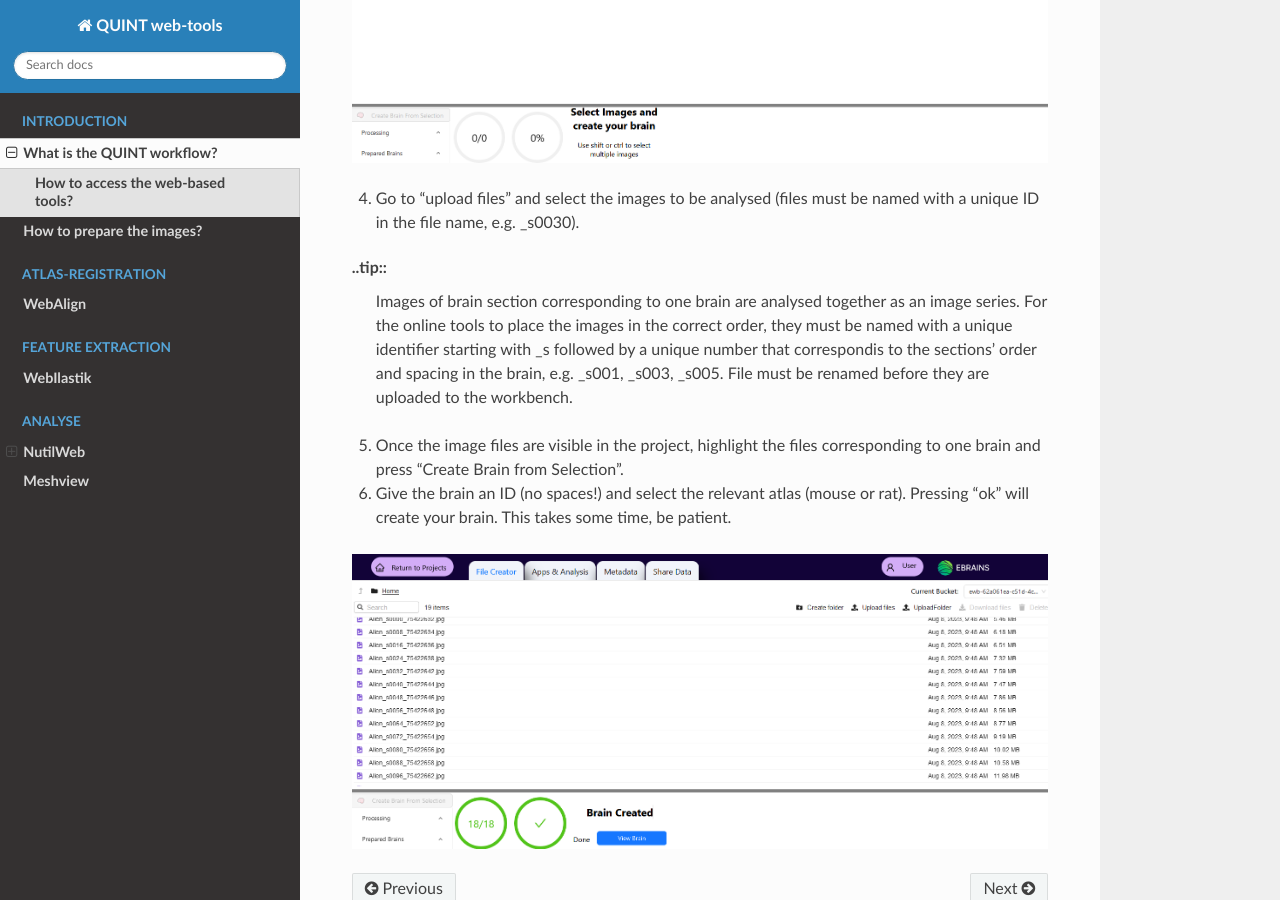
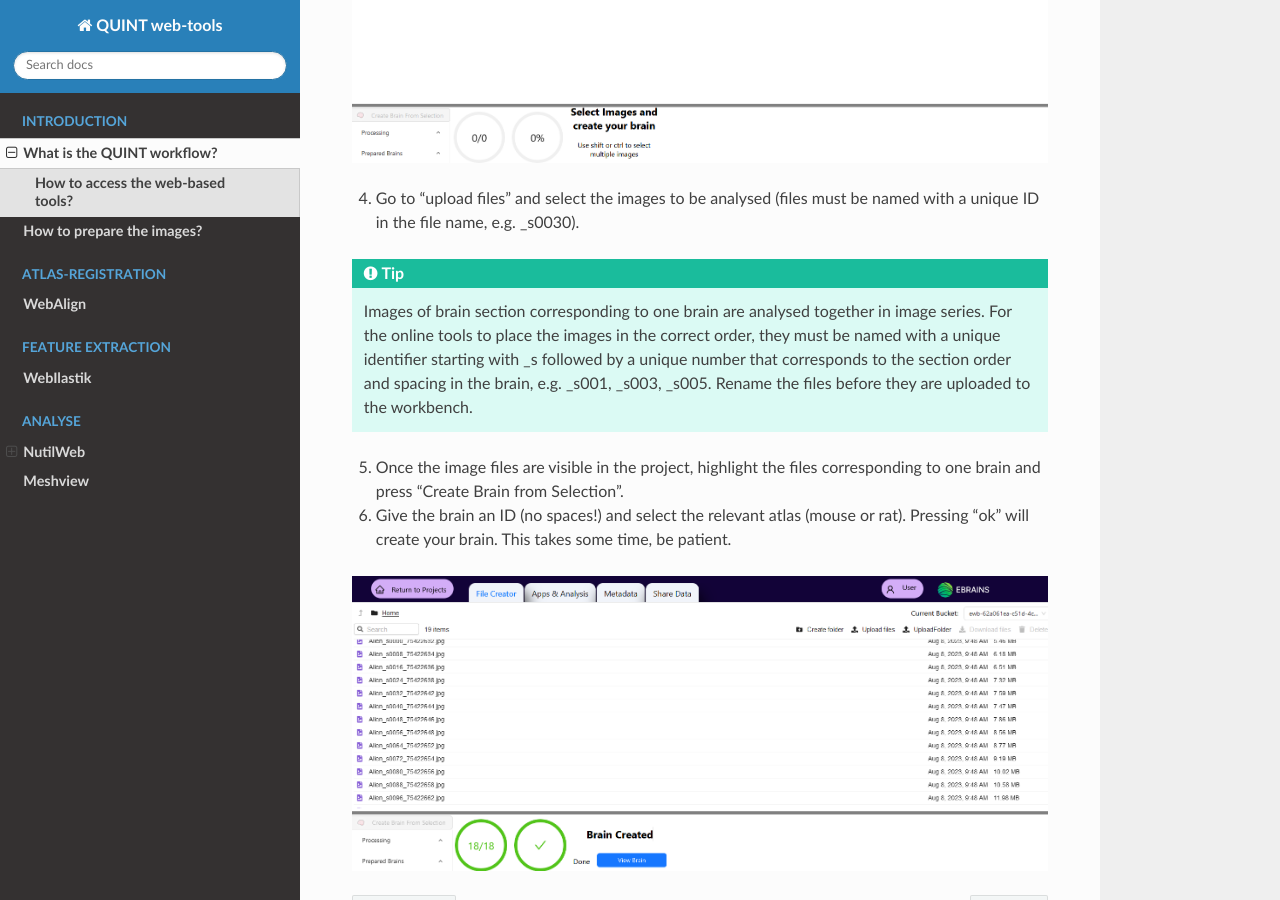
Before and after one commit to Neural-Systems-at-UIO/QUINT_webtools, a Sphinx documentation site: the page built from docs/QUINTintro_new.rst, in a window 1280 px wide and 900 px high, scrolled down 851 px. Built offline with Sphinx 7.4.7 and the Read the Docs theme 2.0.0, drawn with Linux system fonts in a browser that asks for light colours.

Commit message:
Update QUINTintro_new.rst

```diff
--- a/docs/QUINTintro_new.rst
+++ b/docs/QUINTintro_new.rst
@@ -24,10 +24,9 @@ It generates counts and percentage coverage per atlas-region (area fraction), in
 
 4. Go to "upload files" and select the images to be analysed (files must be named with a unique ID in the file name, e.g. _s0030).
 
-..tip::
-   Images of brain section corresponding to one brain are analysed together as an image series. For the online tools to place the images in the correct order,
-   they must be named with a unique identifier starting with _s followed by a unique number that correspondis to the sections' order and spacing in the brain, e.g. _s001, _s003, _s005.
-   File must be renamed before they are uploaded to the workbench.
+.. tip::
+   Images of brain section corresponding to one brain are analysed together in image series. For the online tools to place the images in the correct order,
+   they must be named with a unique identifier starting with _s followed by a unique number that corresponds to the section order and spacing in the brain, e.g. _s001, _s003, _s005. Rename the files before they are uploaded to the workbench.
 
 5. Once the image files are visible in the project, highlight the files corresponding to one brain and press "Create Brain from Selection".
 6. Give the brain an ID (no spaces!) and select the relevant atlas (mouse or rat). Pressing "ok" will create your brain. This takes some time, be patient.
```
